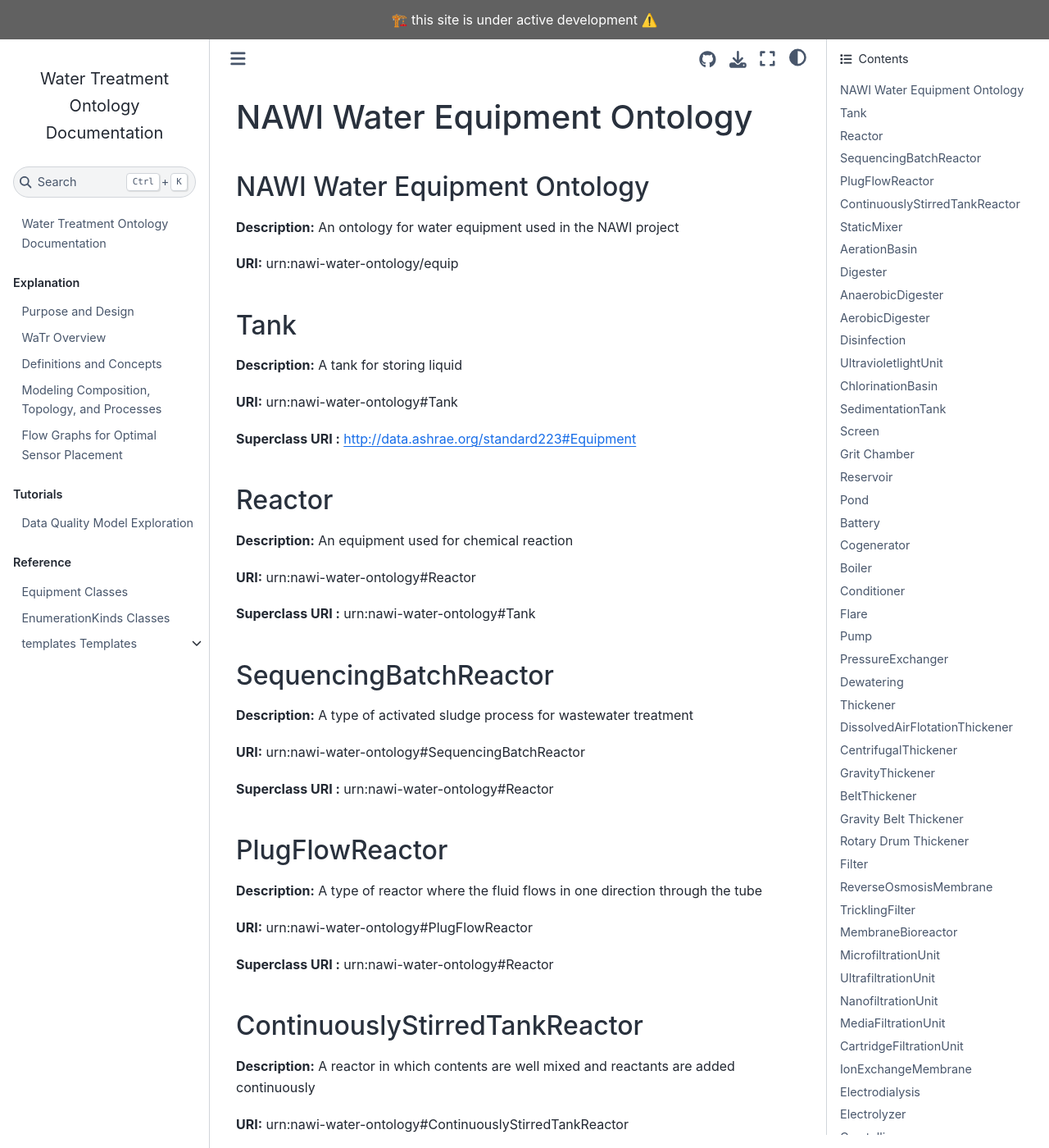
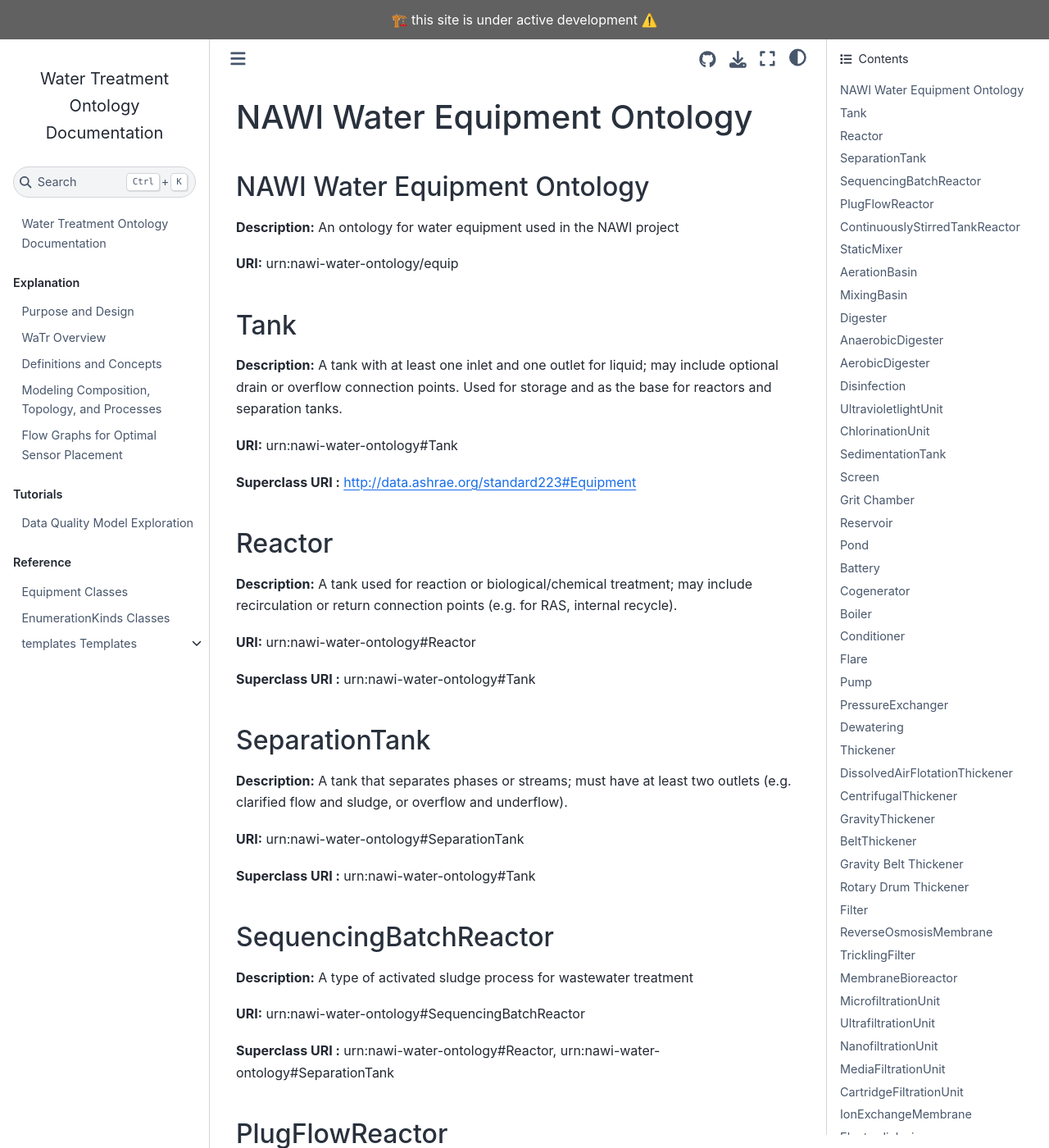
Before and after one commit to DataDrivenCPS/water-ontology, a Jupyter Book: the page built from docs/reference/ontology_documentation.md, in a window 1280 px wide and 1400 px high. Shown: the whole window at 82% size. Built offline with Jupyter Book 1.0.4 settings and Sphinx 7.4.7 and the Sphinx Book theme 1.1.4, drawn with Linux system fonts in a browser that asks for light colours; some of the changed text lies outside the part shown.

Commit message:
Suggesting changes to tank/reactor/separator definitions
Adding MixingBasin for anoxic/anaerobic zones

Requiring aerobic/anoxic/anaerobic roles for AerationBasin and MixingBasin

Updating equipment documentation

```diff
--- a/docs/reference/ontology_documentation.md
+++ b/docs/reference/ontology_documentation.md
@@ -8,7 +8,7 @@
 
 ## Tank
 
-**Description:** A tank for storing liquid
+**Description:** A tank with at least one inlet and one outlet for liquid; may include optional drain or overflow connection points. Used for storage and as the base for reactors and separation tanks.
 
 **URI:** urn:nawi-water-ontology#Tank
 
@@ -16,9 +16,17 @@
 
 ## Reactor
 
-**Description:** An equipment used for chemical reaction
+**Description:** A tank used for reaction or biological/chemical treatment; may include recirculation or return connection points (e.g. for RAS, internal recycle).
 
 **URI:** urn:nawi-water-ontology#Reactor
+
+**Superclass URI :** urn:nawi-water-ontology#Tank
+
+## SeparationTank
+
+**Description:** A tank that separates phases or streams; must have at least two outlets (e.g. clarified flow and sludge, or overflow and underflow).
+
+**URI:** urn:nawi-water-ontology#SeparationTank
 
 **Superclass URI :** urn:nawi-water-ontology#Tank
 
@@ -28,7 +36,7 @@
 
 **URI:** urn:nawi-water-ontology#SequencingBatchReactor
 
-**Superclass URI :** urn:nawi-water-ontology#Reactor
+**Superclass URI :** urn:nawi-water-ontology#Reactor, urn:nawi-water-ontology#SeparationTank
 
 ## PlugFlowReactor
 
@@ -62,13 +70,21 @@
 
 **Superclass URI :** urn:nawi-water-ontology#Reactor
 
+## MixingBasin
+
+**Description:**  A tank where mixed liquor is stirred without aeration
+
+**URI:** urn:nawi-water-ontology#MixingBasin
+
+**Superclass URI :** urn:nawi-water-ontology#Reactor
+
 ## Digester
 
 **Description:** A container to promote decomposition of organic waste
 
 **URI:** urn:nawi-water-ontology#Digester
 
-**Superclass URI :** urn:nawi-water-ontology#Tank
+**Superclass URI :** urn:nawi-water-ontology#Reactor
 
 ## AnaerobicDigester
 
@@ -100,15 +116,15 @@
 
 **URI:** urn:nawi-water-ontology#UltravioletLightUnit
 
-**Superclass URI :** urn:nawi-water-ontology#Disinfection
+**Superclass URI :** urn:nawi-water-ontology#DisinfectionUnit
 
-## ChlorinationBasin
+## ChlorinationUnit
 
-**Description:** A basin where chlorine is added for disinfection
+**Description:** A unit that uses chlorine or chlorine compounds for disinfection.
 
-**URI:** urn:nawi-water-ontology#ChlorinationBasin
+**URI:** urn:nawi-water-ontology#ChlorinationUnit
 
-**Superclass URI :** urn:nawi-water-ontology#Disinfection
+**Superclass URI :** urn:nawi-water-ontology#DisinfectionUnitUnit, urn:nawi-water-ontology#Reactor
 
 ## SedimentationTank
 
@@ -116,7 +132,7 @@
 
 **URI:** urn:nawi-water-ontology#SedimentationTank
 
-**Superclass URI :** urn:nawi-water-ontology#Tank
+**Superclass URI :** urn:nawi-water-ontology#SeparationTank
 
 ## Screen
 
@@ -292,7 +308,7 @@
 
 **URI:** urn:nawi-water-ontology#TricklingFilter
 
-**Superclass URI :** urn:nawi-water-ontology#Filter
+**Superclass URI :** urn:nawi-water-ontology#Filter, urn:nawi-water-ontology#Reactor
 
 ## MembraneBioreactor
 
@@ -300,7 +316,7 @@
 
 **URI:** urn:nawi-water-ontology#MembraneBioreactor
 
-**Superclass URI :** urn:nawi-water-ontology#Filter
+**Superclass URI :** urn:nawi-water-ontology#Filter, urn:nawi-water-ontology#Reactor, urn:nawi-water-ontology#SeparationTank
 
 ## MicrofiltrationUnit
 
```
Also changed, not shown: docs/reference/equipment_documentation.md (+22 -10 lines), 2 other files.
